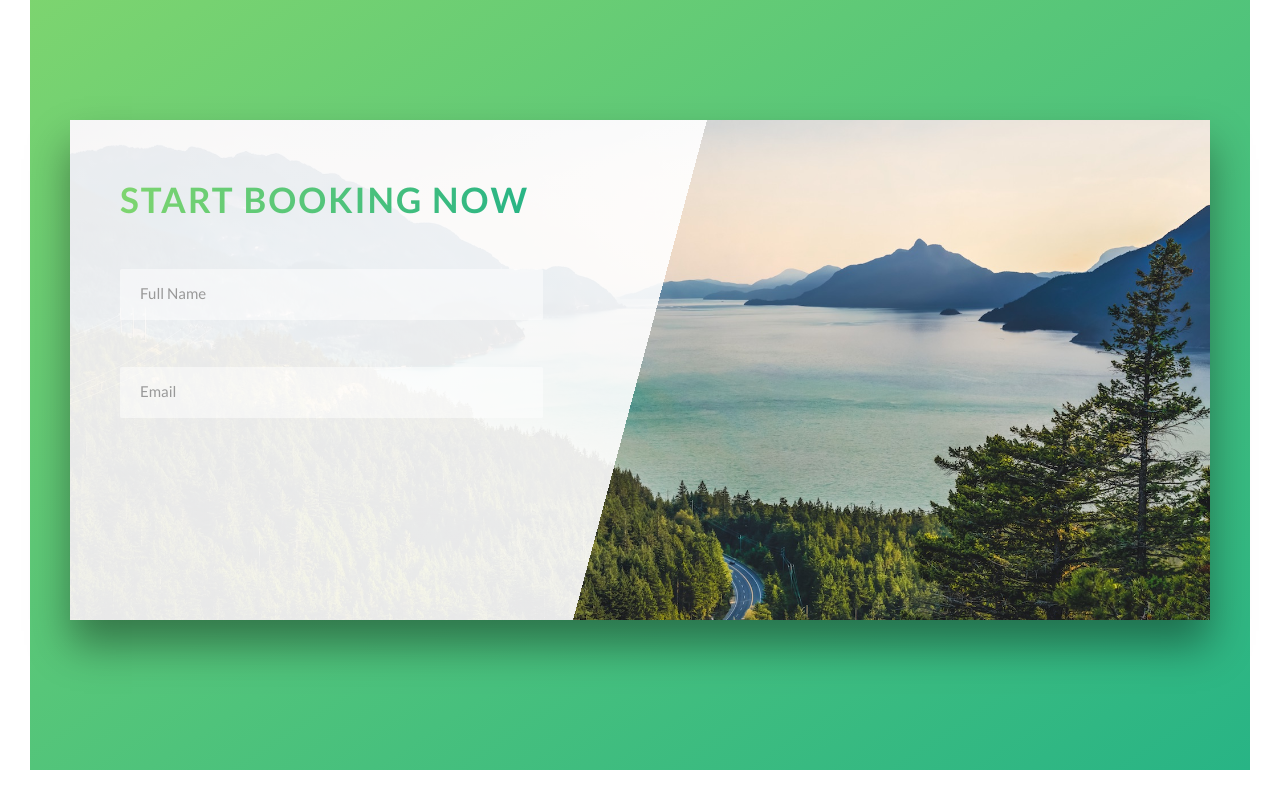
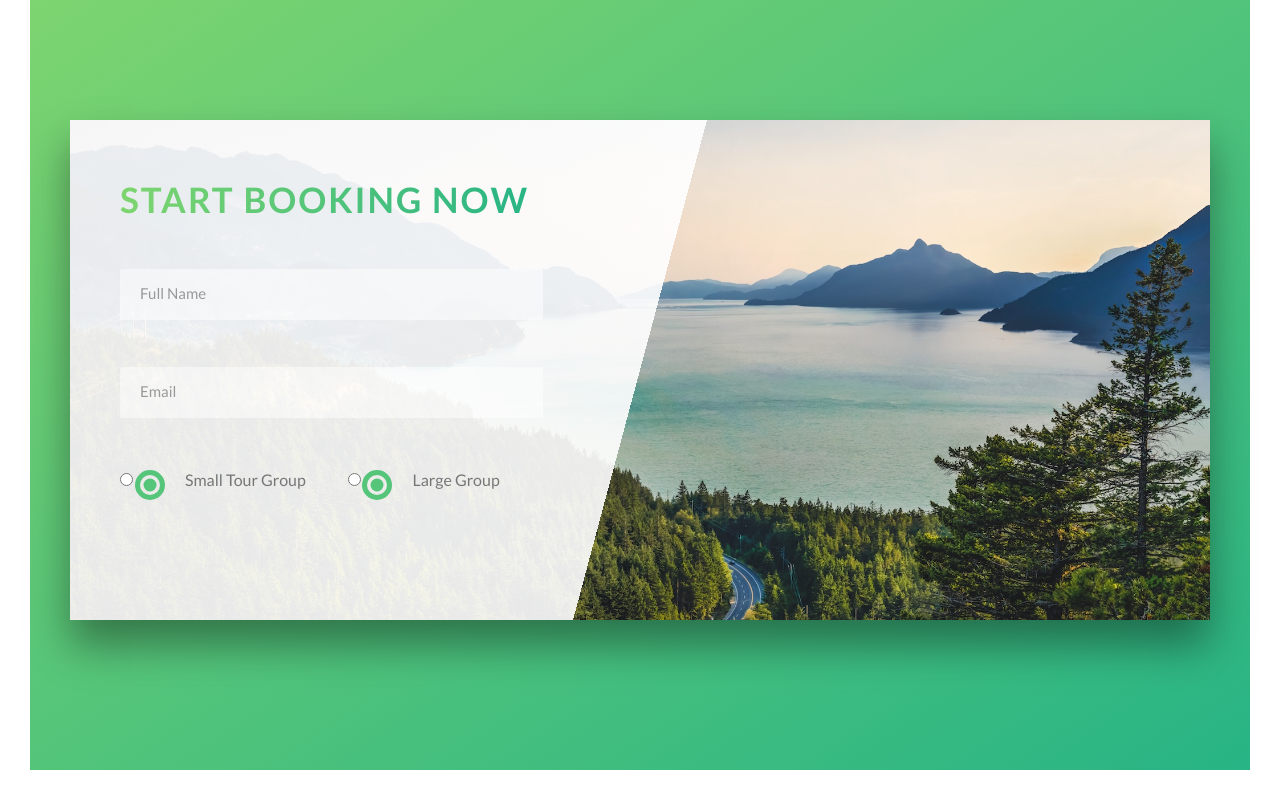
Before and after one commit to unachoza/AdvancedCSS, a website: page Natours/index.html in a window 1280 px wide. Shown: the part 4614-5414 px from the top of the page. Drawn offline with Linux system fonts and the light colour scheme.

Commit message:
custom radio buttons

```diff
--- a/Natours/index.html
+++ b/Natours/index.html
@@ -284,7 +284,25 @@
                 </div>
                 <div class="form__group">
                   <input type="email" class="form__input" placeholder="Email" id="email" required />
-                  <label for="email" class="form__label">Email</label>
+                  <label for="email" class="form__label">Email Address</label>
+                </div>
+                <div class="form__group">
+                  <div class="form__radio__group">
+                    <input type="radio" class="form__radio__input" id="small" name="size" />
+                    <label for="small" class="form__radio__label" id="small">
+                      <span class="form__radio-button"></span>
+
+                      Small Tour Group
+                    </label>
+                  </div>
+                  <div class="form__radio__group">
+                    <input type="radio" class="form__radio__input" id="small" name="size" />
+                    <label for="large" class="form__radio__label" id="small">
+                      <span class="form__radio-button"></span>
+
+                      Large Group
+                    </label>
+                  </div>
                 </div>
               </form>
             </div>
--- a/Natours/scss/abstracts/_variables.scss
+++ b/Natours/scss/abstracts/_variables.scss
@@ -6,7 +6,7 @@ $color-primary-dark: #28b485;
 
 $color-secondary-light: #ffb900;
 $color-secondary-dark: #ff0073;
-$color-invalid: #ca4343;
+$color-invalid: #e96d6d;
 
 $color-grey-light: #eee;
 $color-grey-light-1: #f7f7f7;
--- a/Natours/scss/components/_form.scss
+++ b/Natours/scss/components/_form.scss
@@ -42,4 +42,37 @@
     visibility: hidden;
     transform: translateY(-3rem);
   }
+  &__radio__group {
+    width: 48%;
+    display: inline-block;
+  }
+  &__radio__label {
+    font-size: $default-font-size;
+    cursor: pointer;
+    position: relative;
+    padding-left: 5rem;
+  }
+  &__radio-button {
+    height: 3rem;
+    width: 3rem;
+    border: 5px solid $color-primary;
+    border-radius: 50%;
+    display: inline-block;
+    position: absolute;
+    left: 0;
+    top: 0;
+
+    &::after {
+      content: '';
+      display: block;
+      height: 1.3rem;
+      width: 1.3rem;
+      border-radius: 50%;
+      position: absolute;
+      top: 50%;
+      left: 50%;
+      transform: translate(-50%, -50%);
+      background-color: $color-primary;
+    }
+  }
 }
```
Also changed, not shown: Natours/css/style.css.
